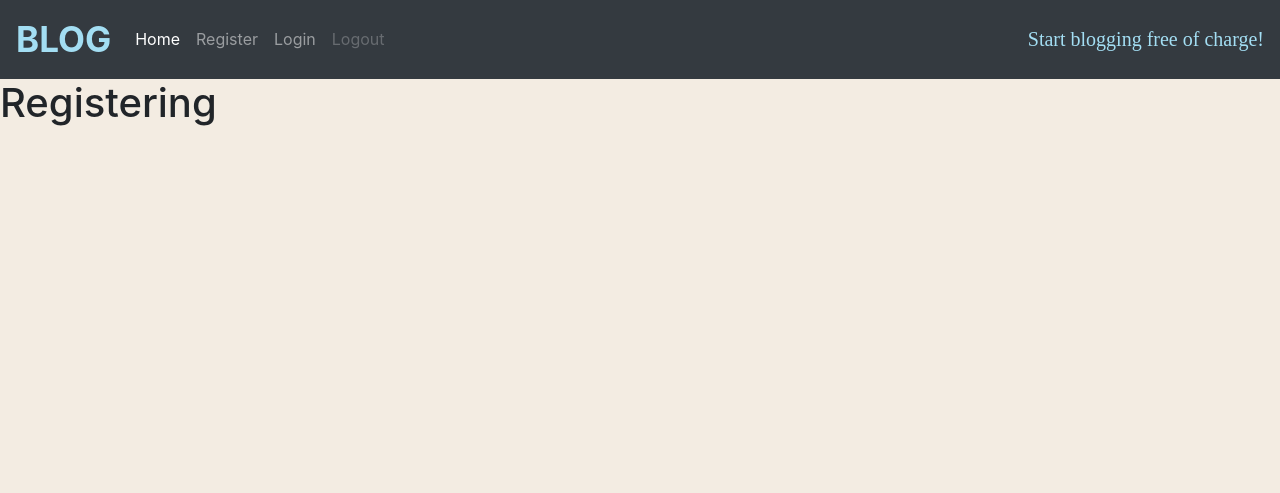
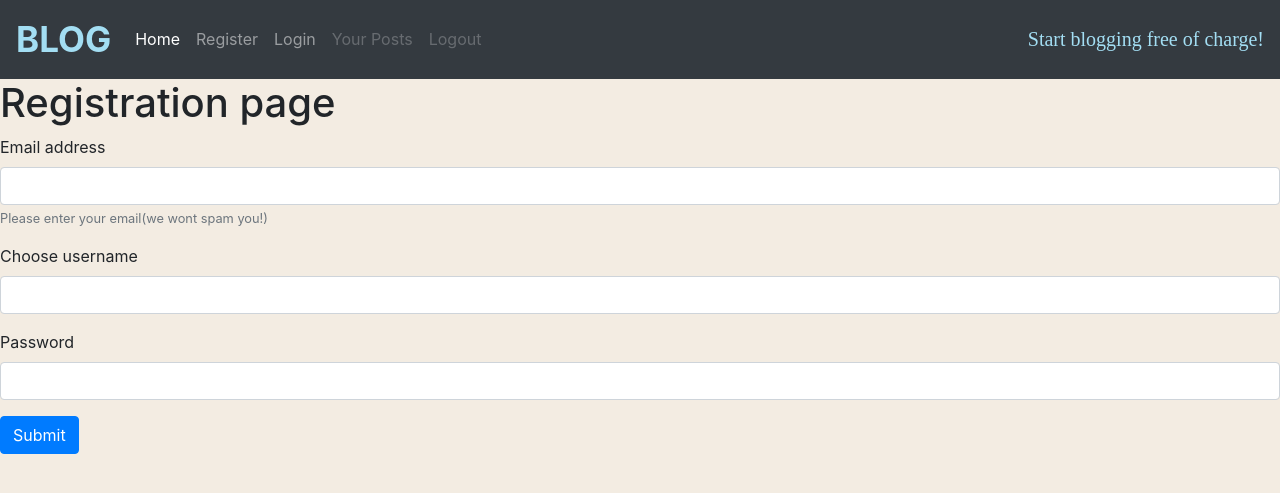
Before and after one commit to Mozes721/Flask_Blog_App, a Flask app: page /register in a window 1280 px wide. Shown: the top 493 px of the page. Run offline with Flask 2, Linux system fonts and the light colour scheme; some libraries are stand-ins or nearby versions.

Commit message:
registration
update with registration

```diff
--- a/app.py
+++ b/app.py
@@ -1,19 +1,20 @@
-from flask import Flask
-from flask import render_template #render the html pages
-from flask import request #get user input from form
+from flask import Flask, render_template, request, session, redirect, url_for, flash
 import hashlib
-from flask_sqlalchemy import SQLAlchemy
-import psycopg2
-#to manage models in seperate file
+from datetime import timedelta
 from flask_script import Manager
 from flask_migrate import Migrate, MigrateCommand
 
 app = Flask(__name__)
+#set the timeline the session can last
+app.permanent_session_lifetime = timedelta(days=5)
+SECRET_KEY = '\xb6\x05s\x15&p\xec\xb5qO4\xd5\xb5?\xf2\x87H\x11m`\xbb\xc5\x15P'
 
 #Configure Flask by providing the PostgreSQL URI
-app.config['SQLALCHEMY_DATABASE_URI'] = 'postgresql://postgres:Password@localhost/Database'
+app.config['SQLALCHEMY_DATABASE_URI'] = 'postgresql://postgres:Asebomu12@localhost/Mozes721'
 #needs to be placed after app is created
-from models import db
+
+
+from models import db, UserInfo
 #migrate the app and the models
 migrate = Migrate(app, db)
 #assign to flask_script manager the app
@@ -26,24 +27,94 @@ manager.add_command('db', MigrateCommand)
 
 @app.route('/', methods= ['post', 'get'])
 def index():
-    message = ''
+    #set the session as permanent with the given lifetime
+    session.permanent = True
     return render_template('index.html')
 
 #register route
-@app.route('/register', methods= ['post', 'get'])
+@app.route('/register', methods= ["POST", "GET"])
 def register():
-    return render_template('register.html')
+    if "username" in session:
+            username = session["username"]
+            flash("You are already logged in as %s" % username)
+            return render_template("register.html")
+    else:
+        if request.method == "POST":
+            email = request.form.get("email")
+            username = request.form.get("username")
+            password = request.form.get("password")
+            #if empty flash a message
+            if email == '' or username == '' or password == '':
+                flash("Please enter all input fields!")
+                return redirect(url_for("register"))
+            #check if user already in database
+            if db.session.query(UserInfo.id).filter_by(email = email).scalar() or db.session.query(UserInfo.id).filter_by(username = username).scalar() is not None:
+                flash("The email or username already is being used please choose a different one or login if your an existing user")
+                return redirect(url_for("register"))
+            #if not add the new user and redirect
+            register_user = UserInfo(email = email, username = username, password = password)
+            db.session.add(register_user)
+            db.session.commit()
+            #create a session while user logged in
+            session["username"] = username
+            flash("You have logged in as %s" % username)
+            return redirect(url_for('members', usr=username))
+        return render_template('register.html')
+
 
 #login route
 @app.route('/login', methods= ['post', 'get'])
 def login():
-    return render_template('login.html')
+    #check if user already in session(logged in)
+    if "username" in session:
+        username = session["username"]
+        flash("You are already logged in as %s" % username)
+        return render_template("login.html")
+    else:
+        if request.method == "POST":
+            print("Hello im posting!")
+            username = request.form.get("username")
+            password = request.form.get("password")
+            if username == '' or password == '':
+                flash("Please enter all input fields!")
+                return redirect(url_for("login"))
+            #check if user already exists in database
+            if db.session.query(UserInfo.id).filter_by(username = username).scalar():
+                #check if password match specific user
+                if db.session.query(UserInfo.id).filter_by(password = password).scalar():
+                    session["username"] = username
+                    flash("You have logged in as %s" % username)
+                    return redirect(url_for('members'))
+                flash("Password is incorect please try again")
+                return redirect(url_for("login"))
+            flash("Username is incorect please try again")
+            return redirect(url_for("login"))
+        return render_template('login.html')
 
-#logout route
-@app.route('/logout', methods= ['post', 'get'])
+
+
+
+#user_form route
+@app.route('/user', methods= ['post', 'get'])
+def members():
+    #only if user is in session otherwise redirect
+    if "username" in session:
+        username = session["username"]
+        flash("You have logged in as %s" % username)
+        return render_template('members.html')
+    else:
+        return redirect(url_for("index"))
+
+
+
+@app.route('/logout')
 def logout():
-    return render_template('logout.html')
+    session.pop("user", None)
+    flash("You have been logged out!", "info")
+    return redirect(url_for("index"))
+
 
 #detects changes and updates on relode
 if __name__ == '__main__':
+    app.config['SECRET_KEY'] = SECRET_KEY
     app.run(debug=True)
--- a/templates/base.html
+++ b/templates/base.html
@@ -26,7 +26,10 @@
               <a class="nav-link" href="{{ url_for('login')}}">Login</a>
             </li>
             <li class="nav-item">
-              <a class="nav-link disabled" href="{{ url_for('logout')}}" tabindex="-1" aria-disabled="true">Logout</a>
+              <a class="nav-link disabled" href="{{ url_for('members')}}" tabindex="-1" >Your Posts</a>
+            </li>
+            <li class="nav-item">
+              <a class="nav-link disabled" href="{{ url_for('logout')}}" tabindex="-1" >Logout</a>
             </li>
           </ul>
         </div>
--- a/templates/register.html
+++ b/templates/register.html
@@ -3,5 +3,32 @@
 
 {% block content %}
 
-<h1>Registering</h1>
+<h1>Registration page</h1>
+
+{% with messages = get_flashed_messages()  %}
+  {% if messages %}
+    <div class="alert alert-secondary" role="alert">
+        {% for msg in messages %}
+            <p>{{ msg }}</p>
+        {% endfor %}
+    </div>
+  {% endif %}
+{% endwith %}
+
+<form method="post">
+    <div class="form-group">
+      <label for="InputEmail">Email address</label>
+      <input name="email" type="email" class="form-control" id="InputEmail" aria-describedby="emailHelp">
+      <small id="emailHelp" class="form-text text-muted">Please enter your email(we wont spam you!)</small>
+    </div>
+    <div class="form-group">
+      <label for="InputUser">Choose username</label>
+      <input name="username" type="username" class="form-control" id="username" aria-describedby="InputUsername">
+    </div>
+    <div class="form-group">
+      <label for="exampleInputPassword1">Password</label>
+      <input name="password" type="password" class="form-control" id="password">
+    </div>
+    <button type="submit" class="btn btn-primary">Submit</button>
+  </form>
 {% endblock %}
```
Also changed, not shown: models.py (+8 -3 lines), templates/index.html (+32 -2 lines), templates/login.html (+23 -0 lines), templates/logout.html (deleted, +0 -7 lines), templates/members.html (added, +17 -0 lines).
